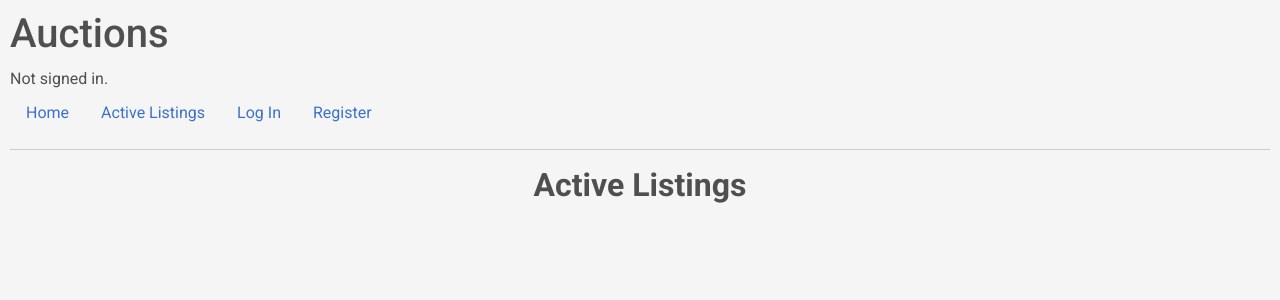
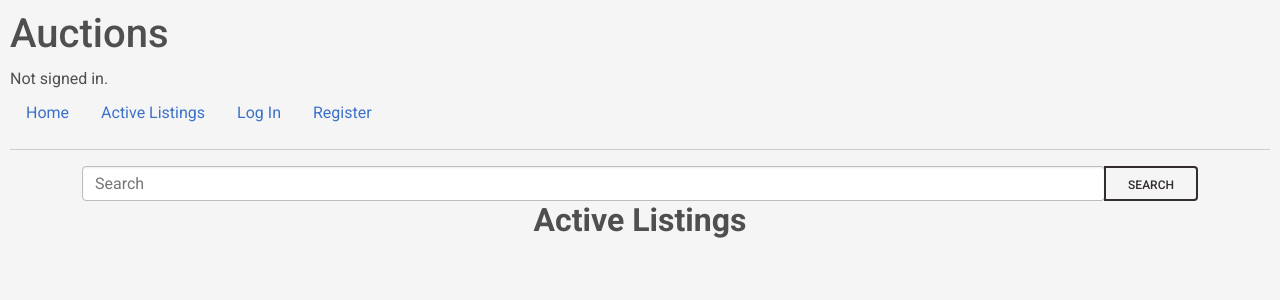
Before and after one commit to MarouBen/NightFall-Bids, a Django app: page /listings in a window 1280 px wide. Shown: the top 300 px of the page. Run offline with Django 3.2, Linux system fonts and the light colour scheme; data that the repository does not hold is empty; some libraries are stand-ins or nearby versions.

Commit message:
added category support
now clicking on any category will show you all the item in the category

```diff
--- a/auctions/templates/auctions/listings.html
+++ b/auctions/templates/auctions/listings.html
@@ -1,6 +1,13 @@
 {% extends "auctions/layout.html" %}
 
 {% block body %}
+    <form class="container" method="post" id="search_form" action="{% url 'search' %}">
+        {%csrf_token%}
+        <div class="input-group">
+            <input name="S" id="search" type="search" class="form-control rounded" placeholder="Search" aria-label="Search" aria-describedby="search-addon" />
+            <button type="submit" class="btn btn-outline-dark">search</button>
+        </div>
+    </form>
     <div class="container">
         <section class="mb-10 text-center">
             <h2 class="fw-bold mb-7 text-center">{{ title }}</h2>
--- a/auctions/urls.py
+++ b/auctions/urls.py
@@ -15,5 +15,6 @@ urlpatterns = [
     path("bid", views.bid, name="bid"),
     path("close", views.close, name="close"),
     path("add_comment", views.add_comment, name="add_comment"),
-    path("search", views.search, name="search")
+    path("search", views.search, name="search"),
+    path("search/category/<str:category>/", views.categories, name="category")
 ]
--- a/auctions/views.py
+++ b/auctions/views.py
@@ -229,6 +229,14 @@ def add_comment(request):
         new_comment.save()
         return redirect("view",pk=pk)
 
+
+def view_search(request,context = None):
+     if context == None:
+         return render(request,"auctions/not_found.html")
+     else :
+         return render(request,"auctions/search.html",context)
+
+
 def search(request):
     if request.method == "POST":
         query = request.POST.get("S")
@@ -252,6 +260,16 @@ def search(request):
                 "listings":searched_listings,
                 "Listing":Listing
             }
-            return render(request,"auctions/search.html",context)
+            return view_search(request,context)
         else:
-            return render(request,"auctions/not_found.html")
+            return view_search(request)
+
+
+def categories(request, category):
+    listings = Listing.objects.filter(category=category).all()
+    context = {
+                "listings":listings,
+                "Listing":Listing,
+                "category":category
+            }
+    return view_search(request,context)
```
Also changed, not shown: auctions/templates/auctions/search.html (+9 -3 lines).
